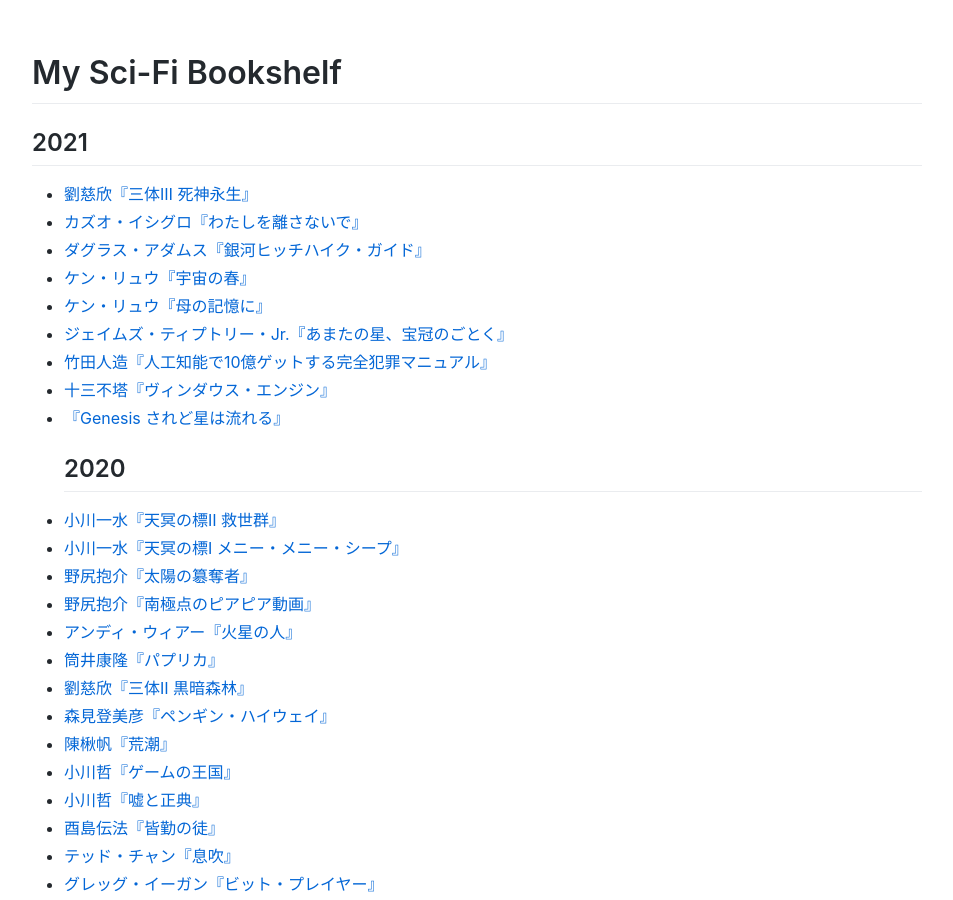
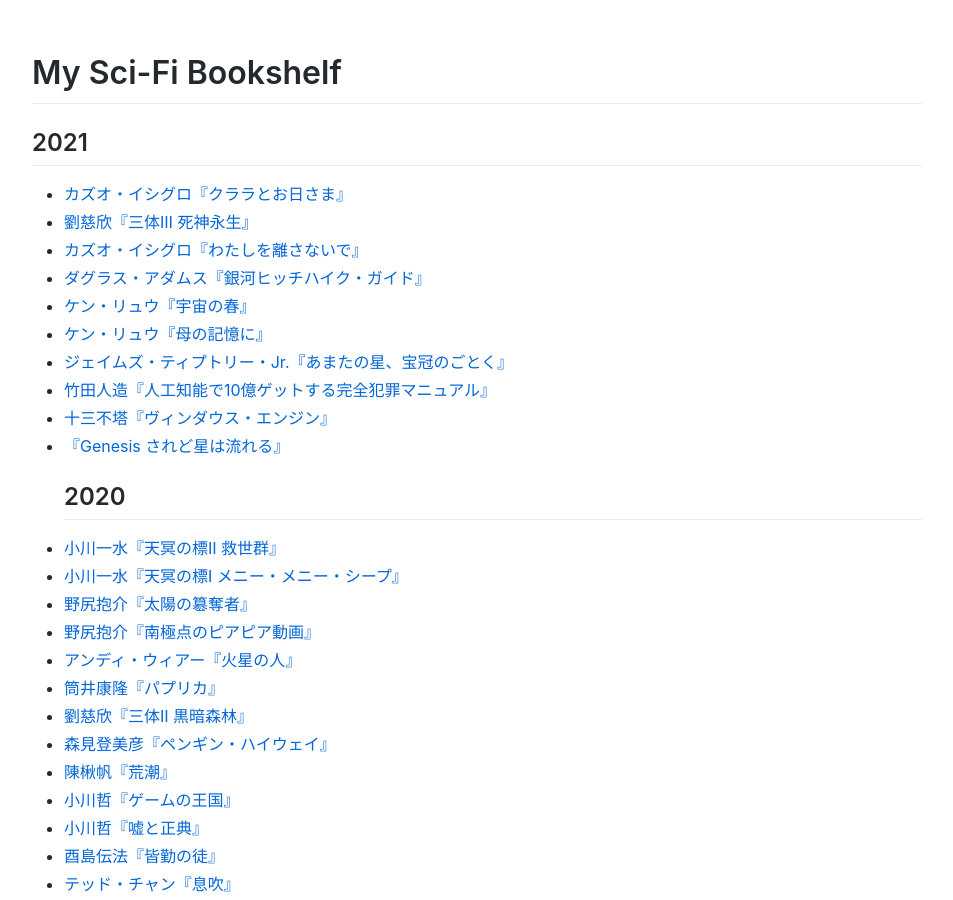
Before and after one commit to sankichi92/sankichi.net, a Jekyll site: the page built from sci-fi.md, in a window 1280 px wide and 900 px high. Shown: the whole window, without its empty margins (163-1116 px from the left). Built offline with Jekyll 4.4.1, drawn with Linux system fonts in a browser that asks for light colours; our own code applies the rules of GitHub Pages for plain Markdown files.

Commit message:
カズオ・イシグロ『クララとお日さま』

```diff
--- a/_data/sci-fi-novels.yml
+++ b/_data/sci-fi-novels.yml
@@ -1,3 +1,8 @@
+- title: クララとお日さま
+  author: カズオ・イシグロ
+  asin: B08VNF8481
+  date: 2021-07-07
+
 - title: 三体Ⅲ 死神永生
   author: 劉慈欣
   asin: B0922H5V2N
```
